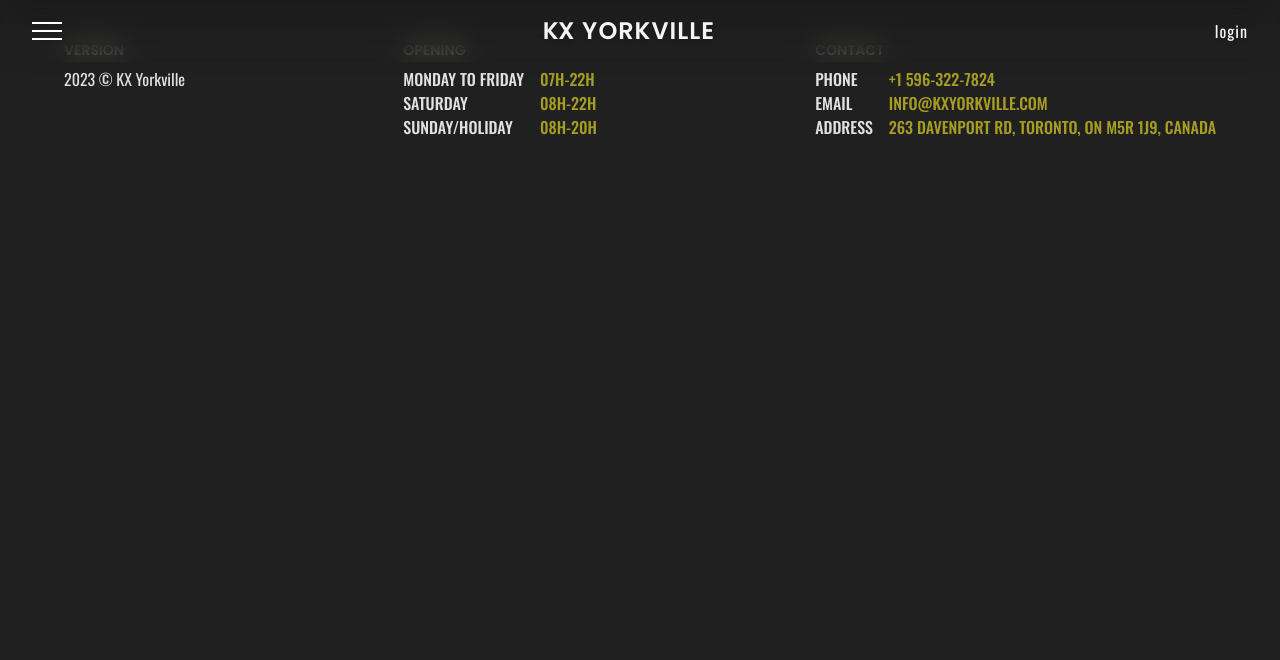
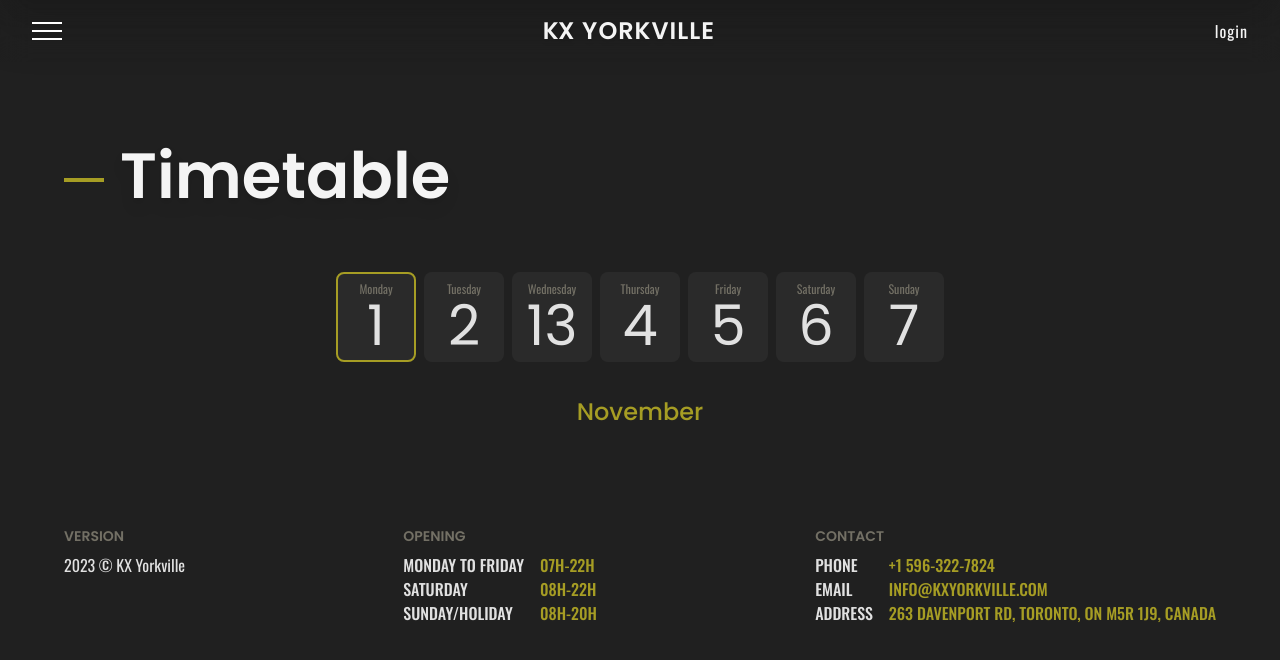
Before and after one commit to TLNRB/kxYorkville, a Vue app in the folder kxYorkville/: page /timetable in a window 1280 px wide. Shown: the top 660 px of the page. Built offline with nearby package versions, Linux system fonts and the light colour scheme.

Commit message:
timetable date section design

```diff
--- a/kxYorkville/src/views/TimetableView.vue
+++ b/kxYorkville/src/views/TimetableView.vue
@@ -1,9 +1,89 @@
 <script setup>
 /* ----- Import components ----- */
+import Title from '../components/UI/Title.vue'
 /* ----- Import Database ----- */
 import classesDB from '../data/classesDB'
+
+const dates = [
+  {
+    id: 1,
+    date: '1',
+    postFix: 'st',
+    day: 'Monday'
+  },
+  {
+    id: 2,
+    date: '2',
+    postFix: 'nd',
+    day: 'Tuesday'
+  },
+  {
+    id: 3,
+    date: '13',
+    postFix: 'rd',
+    day: 'Wednesday'
+  },
+  {
+    id: 4,
+    date: '4',
+    postFix: 'th',
+    day: 'Thursday'
+  },
+  {
+    id: 5,
+    date: '5',
+    postFix: 'th',
+    day: 'Friday'
+  },
+  {
+    id: 6,
+    date: '6',
+    postFix: 'th',
+    day: 'Saturday'
+  },
+  {
+    id: 7,
+    date: '7',
+    postFix: 'th',
+    day: 'Sunday'
+  }
+]
 </script>
 
-<template></template>
+<template>
+  <main
+    class="pt-[6rem] px-[1rem] mb-[2rem] sm:mb-[3.5rem] md:pt-[8rem] sm:px-[1.5rem] md:px-[2rem] lg:px-[4rem] xxl:pt-[8rem] xxl:mb-[4rem] xxxxl:pt-[10rem]"
+  >
+    <Title class="mx-auto md:ml-0" content="Timetable" />
+    <section class="mt-[3rem]">
+      <!-- Date displayer -->
+      <div class="flex flex-wrap justify-center items-center gap-[.5rem]">
+        <div
+          v-for="date in dates"
+          :key="date.id"
+          class="w-[80px] py-[.375rem] flex flex-col justify-center items-center border-[2px] rounded-[8px] cursor-pointer bg-bgHoverDark hover:bg-primaryColor group duration-[.2s] ease-in-out"
+          :class="date.date == '1' ? 'border-primaryColor' : 'border-transparent'"
+        >
+          <p
+            class="font-oswald text-[.75rem] text-bgColorLightest group-hover:text-textLight duration-[.15s] ease-in-out"
+          >
+            {{ date.day }}
+          </p>
+          <p
+            class="text-[3.5rem] leading-none text-textGray group-hover:text-textLight duration-[.15s] ease-in-out"
+          >
+            {{ date.date }}
+          </p>
+        </div>
+      </div>
+      <h2
+        class="my-[2rem] flex justify-center items-center text-[1.5rem] font-[500] text-primaryColor"
+      >
+        November
+      </h2>
+      <!-- Timetable -->
+    </section>
+  </main>
+</template>
 
 <style scoped></style>
```
